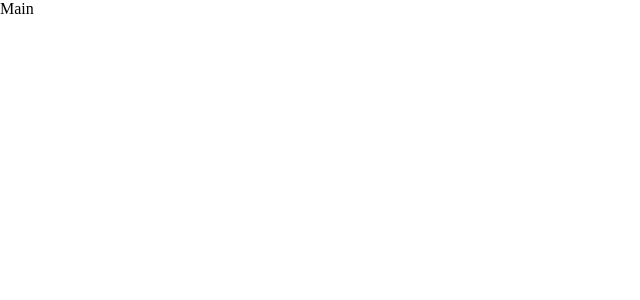
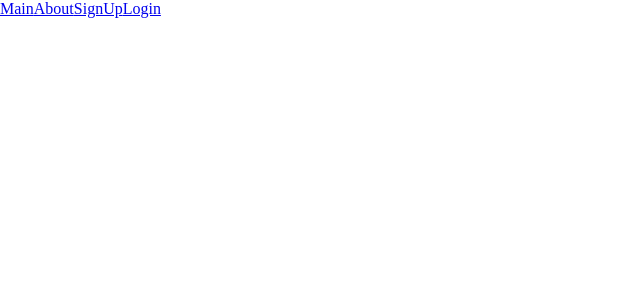
Before and after one commit to peregreenus/DEVS-eCommerce-App, a React app: page / in a window 1280 px wide. Shown: the top 300 px of the page, without its empty margins (0-640 px from the left). Built offline with nearby package versions, Linux system fonts and the light colour scheme.

Commit message:
feat: add header and navbar on main

```diff
--- a/src/index.css
+++ b/src/index.css
@@ -1,5 +1,4 @@
 * {
   padding: 0;
   margin: 0;
-
 }
--- a/src/index.html
+++ b/src/index.html
@@ -1,9 +1,9 @@
-<!DOCTYPE html>
+<!doctype html>
 <html lang="en">
   <head>
-  <meta charset="UTF-8">
-  <meta http-equiv="X-UA-Compatible" content="IE=edge">
-  <meta name="viewport" content="width=device-width, initial-scale=1.0">
+    <meta charset="UTF-8" />
+    <meta http-equiv="X-UA-Compatible" content="IE=edge" />
+    <meta name="viewport" content="width=device-width, initial-scale=1.0" />
     <title>Document</title>
   </head>
   <body>
--- /dev/null
+++ b/src/view/layouts/header/header.tsx
@@ -0,0 +1,12 @@
+import React from 'react';
+import Navbar from '../navbar/navbar';
+
+function Header() {
+  return (
+    <div className="Header">
+      <Navbar />
+    </div>
+  );
+}
+
+export default Header;
--- /dev/null
+++ b/src/view/layouts/navbar/navbar.tsx
@@ -0,0 +1,15 @@
+import React from 'react';
+import { Link } from 'react-router-dom';
+
+function Navbar() {
+  return (
+    <div className="navbar">
+      <Link to="/main">Main</Link>
+      <Link to="/about">About</Link>
+      <Link to="/signup">SignUp</Link>
+      <Link to="/login">Login</Link>
+    </div>
+  );
+}
+
+export default Navbar;
--- a/src/view/pages/main.tsx
+++ b/src/view/pages/main.tsx
@@ -1,7 +1,8 @@
 import React from 'react';
+import Header from '../layouts/header/header';
 
 function Main() {
-  return <div className="Main">Main</div>;
+  return <Header />;
 }
 
 export default Main;
```
Lines whose indentation alone changed are shown as unchanged.
